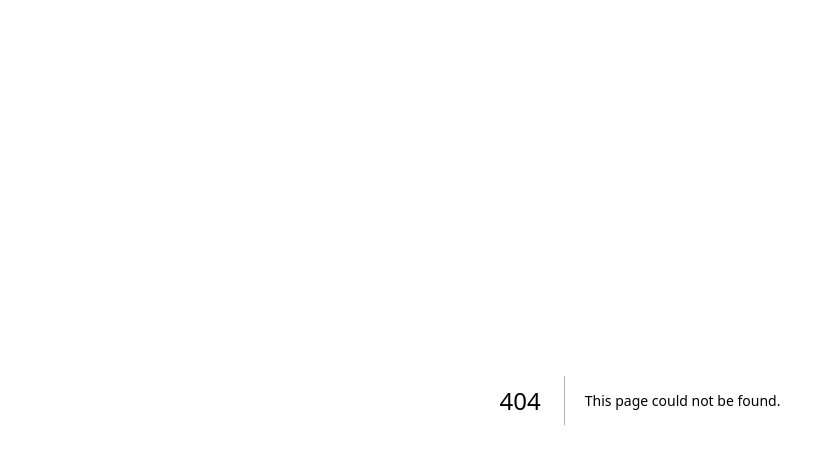
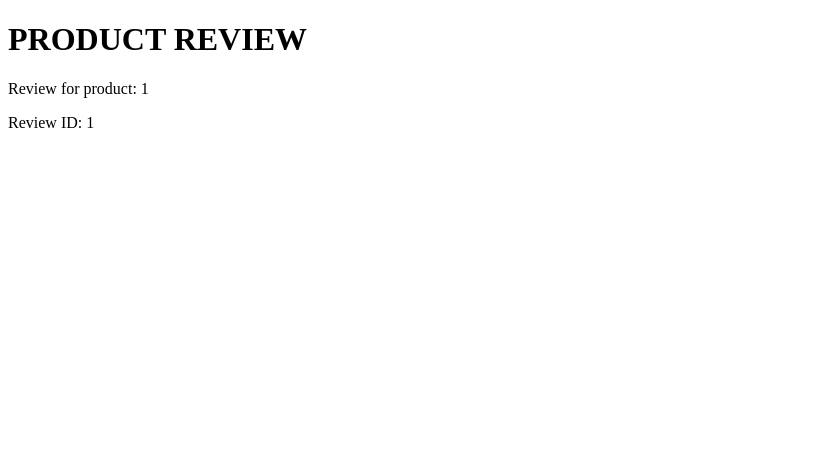
Before and after one commit to shresthjindal28/Nextjs-Learnings, a Next.js app in the folder hello-world/: page /products/1/reviews/1 in a window 1280 px wide. Before the commit this address had no page. Shown: the top 464 px of the page, without its empty margins (0-835 px from the left). Built offline with nearby package versions, Linux system fonts and the light colour scheme.

Commit message:
Learned Nested Dynamic Route

```diff
--- /dev/null
+++ b/hello-world/src/app/products/[productId]/reviews/[reviewId]/page.tsx
@@ -0,0 +1,10 @@
+export default async function ProductReview({params}:{params: Promise<{ productId: string; reviewId: string }>}) {
+    const { productId, reviewId } = await params;
+    return (
+        <main>
+            <h1>PRODUCT REVIEW</h1>
+            <p>Review for product: {productId}</p>
+            <p>Review ID: {reviewId}</p>
+        </main>
+    );
+}
```
